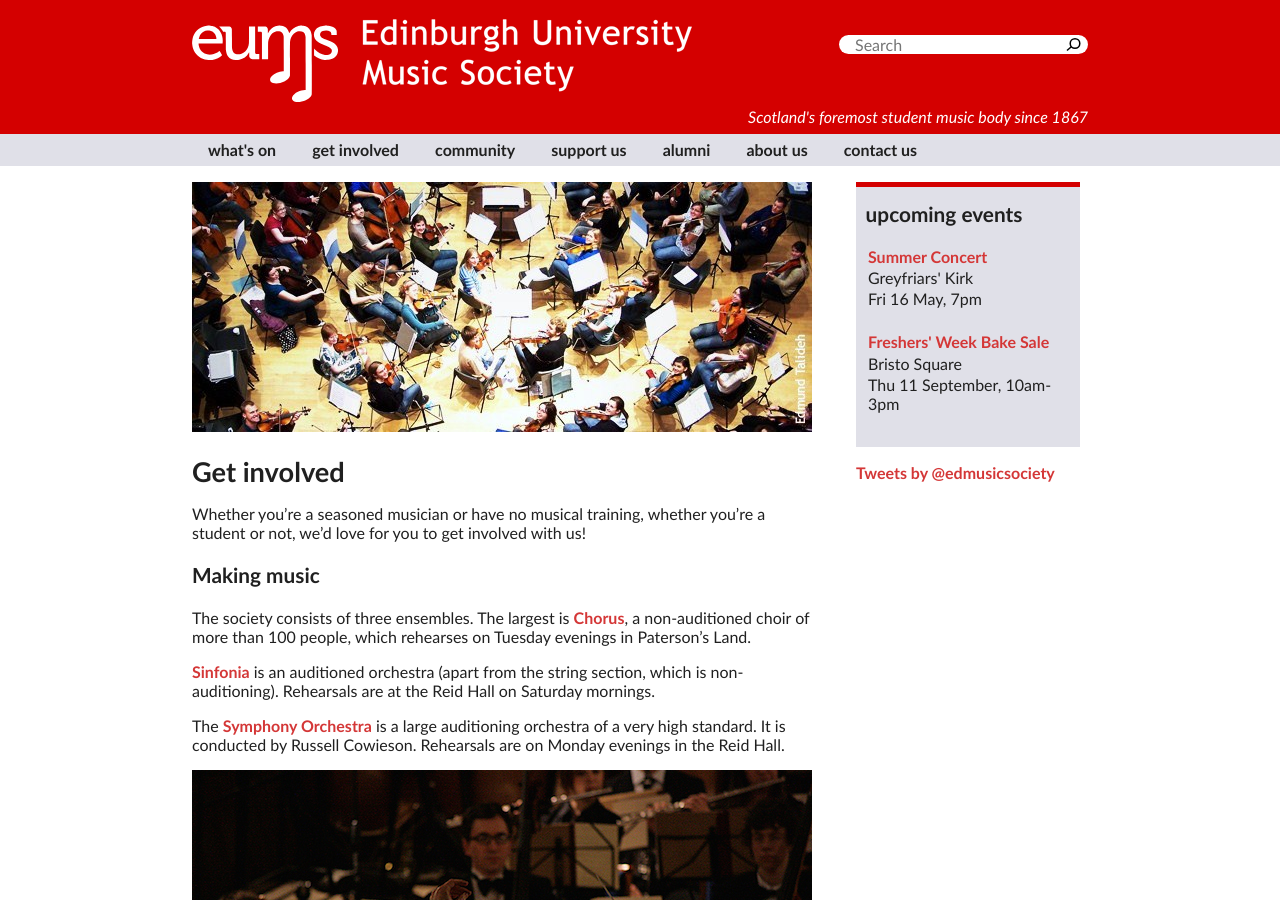
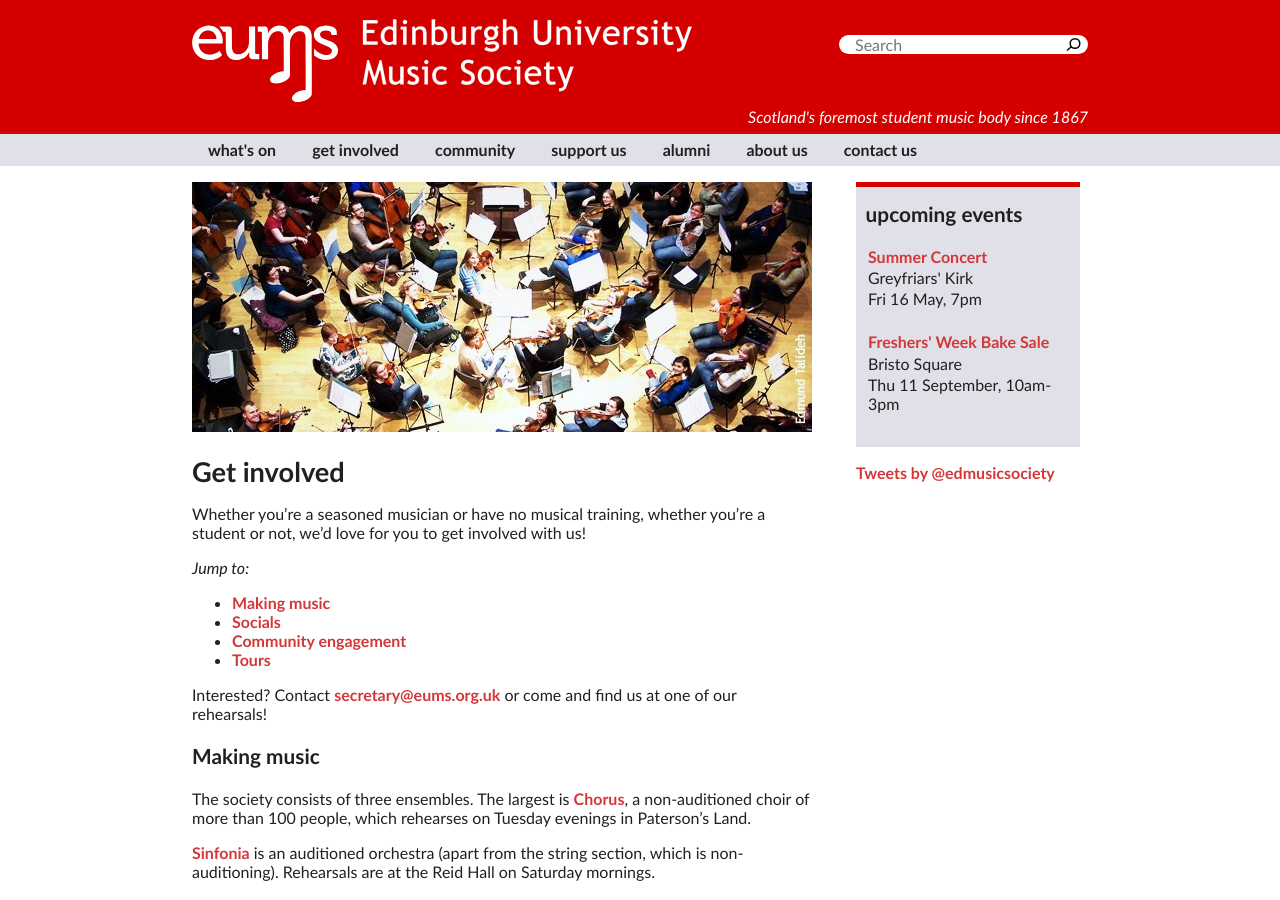
Before and after one commit to eums/website, a Jekyll site: the page built from get-involved/index.markdown, in a window 1280 px wide and 900 px high. Built offline with Jekyll 4.4.1, drawn with Linux system fonts in a browser that asks for light colours; comment, search, counter and statistics services are not loaded; some of the changed text lies outside the part shown.

Commit message:
move /about-us/tours to /get-involved/tours

```diff
--- a/get-involved/index.markdown
+++ b/get-involved/index.markdown
@@ -9,6 +9,16 @@
 ## Get involved
 
 Whether you're a seasoned musician or have no musical training, whether you're a student or not, we'd love for you to get involved with us!
+
+*Jump to:*
+
+* [Making music](#making-music)
+* [Socials](#socials)
+* [Community engagement](#community-engagement)
+* [Tours](#tours)
+
+
+Interested? Contact [secretary@eums.org.uk](mailto:secretary@eums.org.uk) or come and find us at one of our rehearsals!
 
 ### Making music
 
```
Also changed, not shown: other parts of get-involved/index.markdown (+1 -3 lines), get-involved/tours/index.markdown (renamed from about-us/tours/index.markdown).
